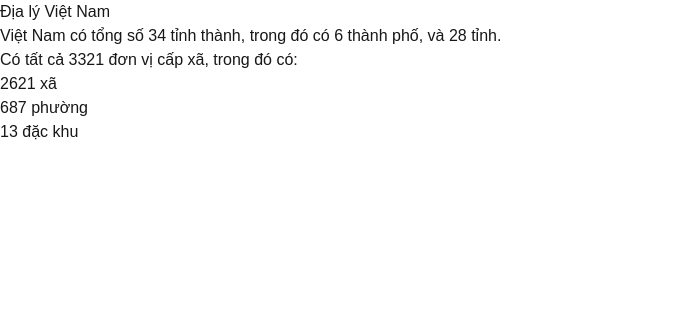
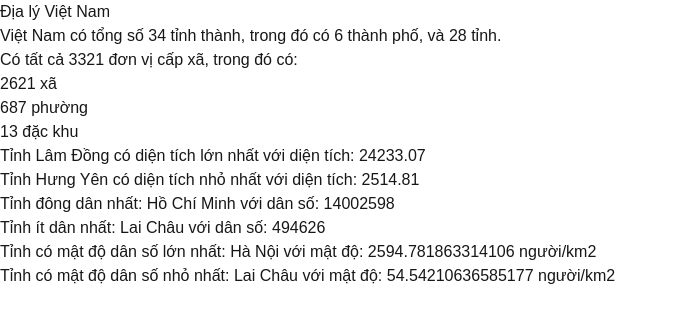
Before and after one commit to lumina293/my-website, a Next.js app: page /vietnam-geo in a window 1280 px wide. Shown: the top 322 px of the page, without its empty margins (0-678 px from the left). Built offline with nearby package versions, Linux system fonts and the light colour scheme.

Commit message:
Add most and least provinces by area, population, and density

```diff
--- a/app/vietnam-geo/page.js
+++ b/app/vietnam-geo/page.js
@@ -1,5 +1,19 @@
 import Provinces from "@/app/vietnam-geo/data";
-import {countProvinces, countCities, countCommunes, countWards, countSpecializedZones} from "@/app/vietnam-geo/process";
+import {
+    countProvinces,
+    countCities,
+    countCommunes,
+    countWards,
+    countSpecializedZones,
+    findBiggestProvinceByArea,
+    findSmallestProvinceByArea,
+    findMostPopulatedProvince,
+    findLeastPopulatedProvince,
+    findProvinceWithHighestDensity,
+    findProvinceWithLowestDensity,
+    findTop10PopularCommuneNames
+
+} from "@/app/vietnam-geo/process";
 
 export default function VietnamGeo() {
     let numberOfProvinces = countProvinces(Provinces)
@@ -8,6 +22,12 @@ export default function VietnamGeo() {
     let numberOfWards = countWards(Provinces)
     let numberOfSpecializedZones = countSpecializedZones(Provinces)
     let totalCommunes = numberOfCommunes + numberOfWards + numberOfSpecializedZones
+    let biggestProvince = findBiggestProvinceByArea(Provinces)
+    let smallestProvince = findSmallestProvinceByArea(Provinces)
+    let mostPopulatedProvince = findMostPopulatedProvince(Provinces)
+    let leastPopulatedProvince = findLeastPopulatedProvince(Provinces)
+    let highestDensityProvince = findProvinceWithHighestDensity(Provinces)
+    let lowestDensityProvince = findProvinceWithLowestDensity(Provinces)
 
     return (
         <div>
@@ -21,6 +41,17 @@ export default function VietnamGeo() {
                 <li>{numberOfWards} phường</li>
                 <li>{numberOfSpecializedZones} đặc khu</li>
             </ul>
+
+            <p>Tỉnh {biggestProvince.name} có diện tích lớn nhất với diện tích: {biggestProvince.areaInKm2}</p>
+            <p>Tỉnh {smallestProvince.name} có diện tích nhỏ nhất với diện tích: {smallestProvince.areaInKm2}</p>
+
+            <p>Tỉnh đông dân nhất: {mostPopulatedProvince.name} với dân số: {mostPopulatedProvince.population}</p>
+            <p>Tỉnh ít dân nhất: {leastPopulatedProvince.name} với dân số: {leastPopulatedProvince.population}</p>
+
+            <p>Tỉnh có mật độ dân số lớn nhất: {highestDensityProvince.name} với mật
+                độ: {highestDensityProvince.population / highestDensityProvince.areaInKm2} người/km2</p>
+            <p>Tỉnh có mật độ dân số nhỏ nhất: {lowestDensityProvince.name} với mật
+                độ: {lowestDensityProvince.population / lowestDensityProvince.areaInKm2} người/km2</p>
         </div>
     )
 }
--- a/app/vietnam-geo/process.js
+++ b/app/vietnam-geo/process.js
@@ -55,7 +55,7 @@ export function countSpecializedZones(provinces) {
     return totalSpecializedZones;
 }
 
-function findBiggestProvinceByArea(provinces) {
+export function findBiggestProvinceByArea(provinces) {
     let biggestProvince = provinces[0]
     for (let i = 1; i < provinces.length; i++) {
         if (provinces[i].areaInKm2 > biggestProvince.areaInKm2) {
@@ -65,7 +65,7 @@ function findBiggestProvinceByArea(provinces) {
     return biggestProvince;
 }
 
-function findSmallestProvinceByArea(provinces) {
+export function findSmallestProvinceByArea(provinces) {
     let smallestProvince = provinces[0]
     for (let i = 1; i < provinces.length; i++) {
         if (provinces[i].areaInKm2 < smallestProvince.areaInKm2) {
@@ -75,7 +75,7 @@ function findSmallestProvinceByArea(provinces) {
     return smallestProvince;
 }
 
-function findMostPopulatedProvince(provinces) {
+export function findMostPopulatedProvince(provinces) {
     let mostPopulatedProvince = provinces[0]
     for (let i = 1; i < provinces.length; i++) {
         if (provinces[i].population > mostPopulatedProvince.population) {
@@ -85,7 +85,7 @@ function findMostPopulatedProvince(provinces) {
     return mostPopulatedProvince;
 }
 
-function findLeastPopulatedProvince(provinces) {
+export function findLeastPopulatedProvince(provinces) {
     let p = provinces[0]
     for (let i = 1; i < provinces.length; i++) {
         if (provinces[i].population < p.population) {
@@ -95,7 +95,7 @@ function findLeastPopulatedProvince(provinces) {
     return p;
 }
 
-function findProvinceWithHighestDensity(provinces) {
+export function findProvinceWithHighestDensity(provinces) {
     let highestDensityProvince = provinces[0]
     let density = provinces[0].population / provinces[0].areaInKm2
     for (let i = 1; i < provinces.length; i++) {
@@ -108,7 +108,7 @@ function findProvinceWithHighestDensity(provinces) {
     return highestDensityProvince;
 }
 
-function findProvinceWithLowestDensity(provinces) {
+export function findProvinceWithLowestDensity(provinces) {
     let lowestDensityProvince = provinces[0]
     let density = provinces[0].population / provinces[0].areaInKm2
     for (let i = 1; i < provinces.length; i++) {
@@ -121,7 +121,7 @@ function findProvinceWithLowestDensity(provinces) {
     return lowestDensityProvince;
 }
 
-function findTop10PopularCommuneNames(provinces) {
+export function findTop10PopularCommuneNames(provinces) {
     let communeNameCounts = new Map()
     for (let i = 0; i < provinces.length; i++) {
         for (let j = 0; j < provinces[i].communes.length; j++) {
```
